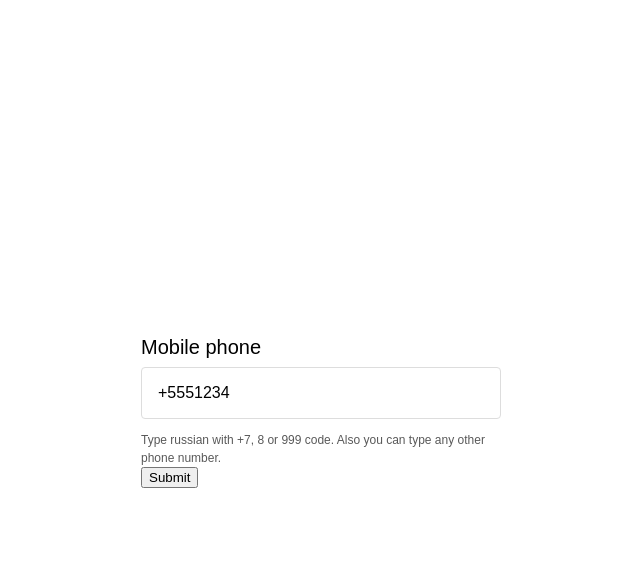
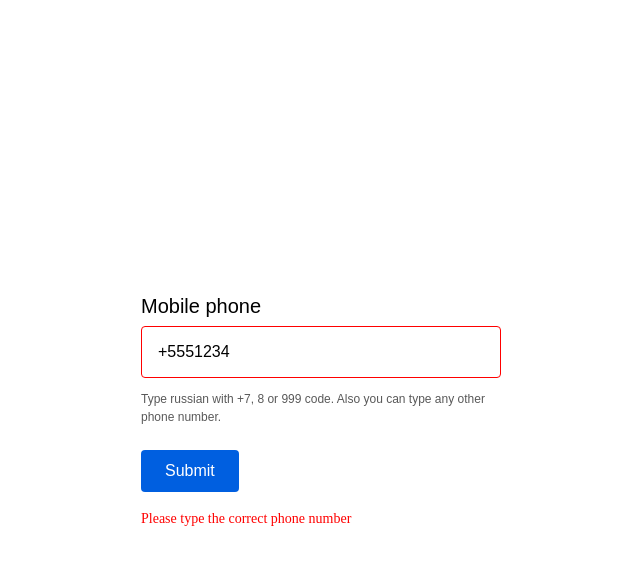
Before and after one commit to a-bibikov/react-mask.github.io, a website: page demo/index.html in a window 1280 px wide. Both pictures are taken after typing "5551234" into the empty fields and a click on the button "Submit". Shown: the whole page, without its empty margins (319-959 px from the left). Drawn offline with Linux system fonts and the light colour scheme.

Commit message:
simple frontend validation

```diff
--- a/demo/index.html
+++ b/demo/index.html
@@ -45,6 +45,9 @@
             border-color: #005FE0;
             outline: none;
         }
+        .form__input.error {
+            border-color: red;
+        }
         .form__comment {
             font-size: 12px;
             opacity: 0.65;
@@ -53,6 +56,28 @@
             display: block;
             line-height: 1.5;
         }
+        .form__error {
+            margin-top: 16px;
+            font-size: 14px;
+            color: red;
+            line-height: 1.5;
+            width: 100%;
+            display: block;
+        }
+        .form__submit {
+            background: #005FE0;
+            padding: 12px 24px;
+            box-sizing: border-box;
+            -webkit-box-sizing: border-box;
+            color: #ffffff;
+            font-size: 16px;
+            border-radius: 4px;
+            -webkit-border-radius: 4px;
+            border: none;
+            cursor: pointer;
+            margin-top: 24px;
+        }
+
     </style>
     <script src="../index.js"></script>
 </head>
@@ -60,9 +85,10 @@
     <div class="app">
         <form class="form">
             <label class="form__label" for="phone">Mobile phone</label>
-            <input class="form__input" id="phone" type="tel" data-input="phone" />
+            <input autofocus class="form__input" id="phone" type="tel" data-input="phone" minlength="11" />
             <span class="form__comment">Type russian with +7, 8 or 999 code. Also you can type any other phone number.</span>
             <button type="submit" class="form__submit">Submit</button>
+            <span class="form__error"></span>
         </form>
     </div>
 </body>
--- a/index.js
+++ b/index.js
@@ -1,8 +1,8 @@
 document.addEventListener('DOMContentLoaded', () => {
     const phoneMask = () => {
-        let phoneFields = document.querySelectorAll('input[data-input=phone]');
-        let form = document.querySelector('form');
-        console.log(form)
+        const phoneFields = document.querySelectorAll('input[data-input=phone]');
+        const form = document.querySelector('form');
+        const error = document.querySelector('.form__error');
 
         const inputValueToDigits = (input) => {
             return input.value.replace(/\D/g, "");
@@ -46,6 +46,10 @@ document.addEventListener('DOMContentLoaded', () => {
             } else {
                 formattedInput = "+" + inputNumbers.substring(0, 16);
             }
+
+            error.innerHTML = "";
+            e.currentTarget.classList.remove('error');
+
             input.value = formattedInput;
         }
 
@@ -60,6 +64,7 @@ document.addEventListener('DOMContentLoaded', () => {
                     return input.value = inputNumbersValue;
                 }
             }
+            e.currentTarget.classList.remove('error');
         }
 
         const onKeyDown = (e) => {
@@ -67,25 +72,40 @@ document.addEventListener('DOMContentLoaded', () => {
             if (e.keyCode === 8 && inputValue.length === 1) {
                 e.target.value = "";
             }
+            error.innerHTML = "";
+            e.currentTarget.classList.remove('error');
+        }
+
+        const validate = (input) => {
+            return input.length >= 11
         }
 
         const onSubmit = (e) => {
             e.preventDefault();
             const input = e.currentTarget[0].value;
             let phoneFormatted = input.replace(/\D/g, "");
+
+            if (!validate(phoneFormatted)) {
+                e.currentTarget[0].classList.add('error');
+                error.innerHTML = "Please type the correct phone number";
+                return;
+            }
+
             if (phoneFormatted[0].indexOf("8") > -1) {
                 phoneFormatted = phoneFormatted.replace("8", "7");
             }
 
             const inputData = {
-                phone: phoneFormatted,
+                phone: Number(phoneFormatted),
                 length: phoneFormatted.length
             }
-            console.log("%c Phone number normalized for backend:", "color: #549CFD", phoneFormatted);
-            console.log("%c Number of digits:", "color: #549CFD", phoneFormatted.length);
-            console.log("%c You can receive data as normalized string or as object with custom fields.", "color: #005FE0");
+            console.log("%c Phone number normalized for backend:", "background: #222; color: #bada55", Number(phoneFormatted));
+            console.log("%c Number of digits:", "background: #222; color: #bada55", phoneFormatted.length);
+            console.log("You can receive data as normalized string or as object with custom fields.");
 
             alert(`Form submitted, please check console for details. Phone number normalized for backend: ${JSON.stringify(inputData)}`);
+
+            e.currentTarget[0].value = "";
             return inputData;
         }
 
```
